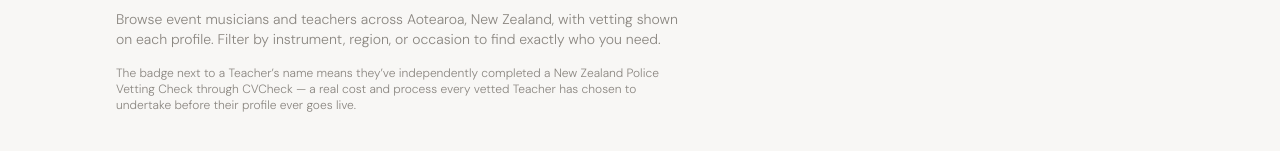
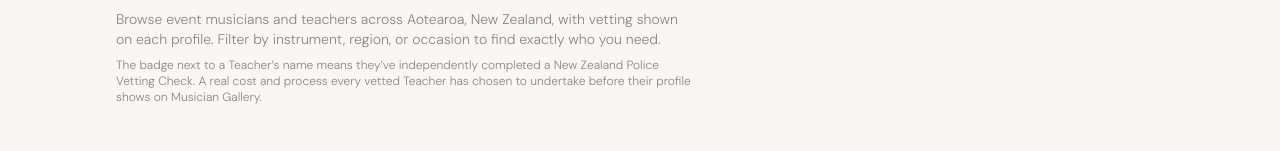
Before and after one commit to musiciangallery/Musician-Gallery, a Next.js app: page /gallery in a window 1280 px wide. Shown: the part 251-402 px from the top of the page. Built offline with nearby package versions, Linux system fonts and the light colour scheme; no server answers; the database is empty.

Commit message:
Update page.tsx

```diff
--- a/src/app/gallery/page.tsx
+++ b/src/app/gallery/page.tsx
@@ -26,11 +26,11 @@
         vetting shown on each profile. Filter by instrument, region, or
         occasion to find exactly who you need.
       </p>
-      <p className="text-xs text-mid max-w-xl -mt-8 mb-12">
+      <p className="text-xs text-mid max-w-xl -mt-10 mb-12">
         The badge next to a Teacher&rsquo;s name means they&rsquo;ve
-        independently completed a New Zealand Police Vetting Check through
-        CVCheck &mdash; a real cost and process every vetted Teacher has
-        chosen to undertake before their profile ever goes live.
+        independently completed a New Zealand Police Vetting Check. A real
+        cost and process every vetted Teacher has chosen to undertake
+        before their profile shows on Musician Gallery.
       </p>
       <GalleryBrowser allMusicians={allMusicians} />
     </section>
```
